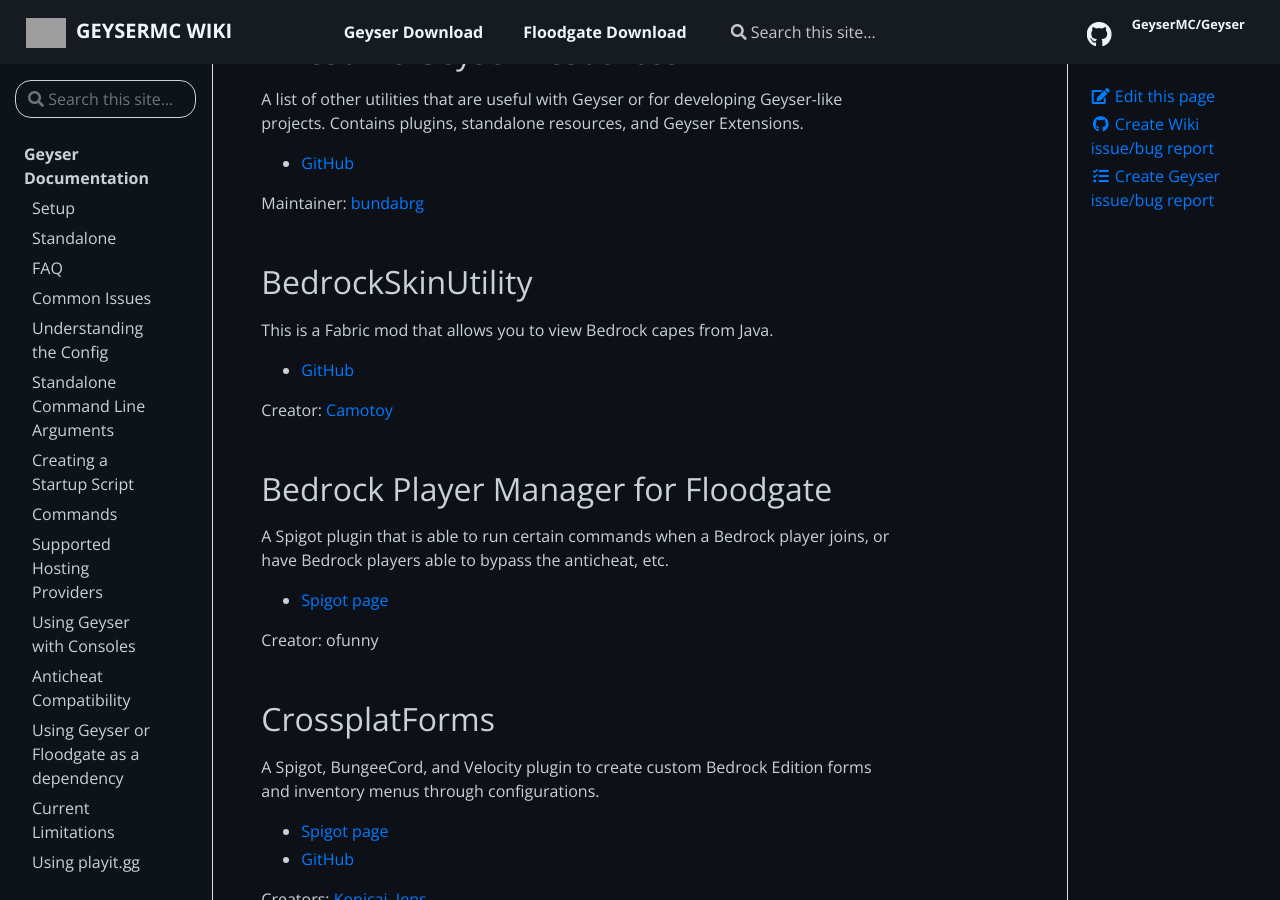
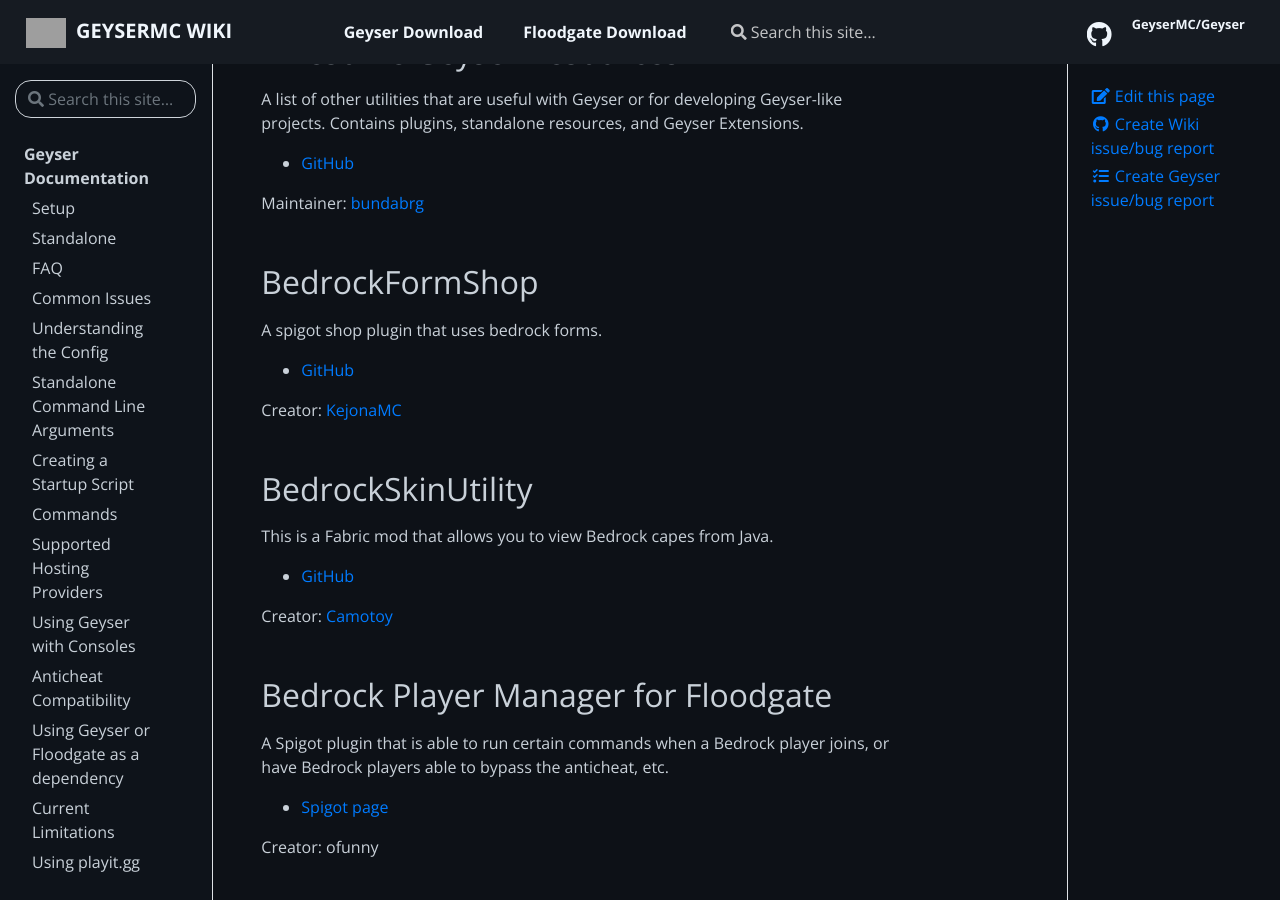
Before and after one commit to GeyserMC/GeyserWiki, a Jekyll site: the page built from _docs/other/community-geyser-projects.md, in a window 1280 px wide and 900 px high, scrolled down 355 px. Built offline with Jekyll 4.4.1, drawn with Linux system fonts in a browser that asks for light colours; grey boxes are pictures that could not be loaded.

Commit message:
Add new plugin into projects page.

```diff
--- a/_docs/other/community-geyser-projects.md
+++ b/_docs/other/community-geyser-projects.md
@@ -16,6 +16,13 @@
 * [GitHub](https://github.com/bundabrg/awesome-geyser-resources#geyser-extensions)
 
 Maintainer: [bundabrg](https://github.com/bundabrg)
+
+## BedrockFormShop
+A spigot shop plugin that uses bedrock forms.
+
+* [GitHub](https://github.com/kejonaMC/BedrockFormShop)
+
+Creator: [KejonaMC](https://github.com/kejonaMC)
 
 ## BedrockSkinUtility
 This is a Fabric mod that allows you to view Bedrock capes from Java.
```
